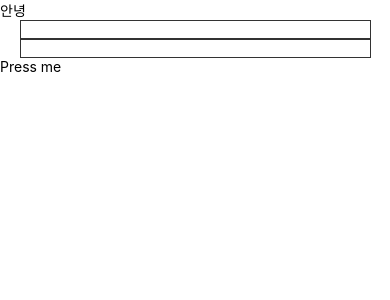
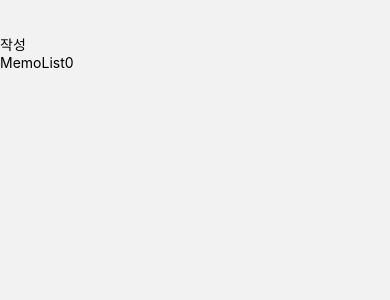
Before and after one commit to sinjw/MemoApp, a React Native app: screen /Home in a window 390 px wide. Shown: the top 300 px of the page. Built offline with nearby package versions, Linux system fonts and the light colour scheme.

Commit message:
[feat]메모 삭제기능까지구현

```diff
--- a/App.tsx
+++ b/App.tsx
@@ -1,12 +1,39 @@
+import * as React from "react";
 import { StatusBar } from "expo-status-bar";
 import { StyleSheet, Text, View } from "react-native";
 import { MemoArea } from "./component/memo_area";
+import { MemoList } from "./component/memo_list";
+import { MemoDetail } from "./component/memo_detail";
+import { NavigationContainer } from "@react-navigation/native";
+import { createNativeStackNavigator } from "@react-navigation/native-stack";
+
 export default function App() {
+  const Stack = createNativeStackNavigator();
   return (
-    <View style={styles.container}>
+    <NavigationContainer>
       <StatusBar style="auto" />
-      <MemoArea />
-    </View>
+      <Stack.Navigator
+        screenOptions={{
+          headerShown: false,
+        }}
+      >
+        <Stack.Screen
+          name="Home"
+          component={MemoArea}
+          options={{ title: "Welcome" }}
+        />
+        <Stack.Screen
+          name="MemoList"
+          component={MemoList}
+          options={{ title: "Welcome" }}
+        />
+        <Stack.Screen
+          name="MemoDetail"
+          component={MemoDetail}
+          options={{ title: "Welcome" }}
+        />
+      </Stack.Navigator>
+    </NavigationContainer>
   );
 }
 
--- a/component/memo_area.tsx
+++ b/component/memo_area.tsx
@@ -1,12 +1,15 @@
 import React, { useState } from "react";
 import { StyleSheet, Text, TextInput, View, Pressable } from "react-native";
+import AsyncStorage from "@react-native-async-storage/async-storage";
+import { MemoList } from "./memo_list";
+import { NavigationProp } from "@react-navigation/native";
 
-export const MemoArea: React.FC = () => {
+export const MemoArea: React.FC = ({ navigation }: any) => {
   const [value, setValue] = useState<string>("");
   const [memoTitle, setMemoTitle] = useState<string>("");
-  const [memoList, setMemoList] = useState<
-    { id: number; text: string; title: string }[]
-  >([]);
+  const [accept, setAccept] = useState("");
+  const [insert, setInsert] = useState();
+  const [memolists, setMemoLists] = useState<any[]>([]);
 
   const handleChange = (text: string) => {
     setValue(text);
@@ -17,19 +20,29 @@ export const MemoArea: React.FC = () => {
     console.log(text);
   };
 
-  const handleClick = () => {
+  const handleClick = async () => {
     const newMemo = { id: Math.random(), title: memoTitle, text: value };
+    const preMemo = await AsyncStorage.getItem("memoList");
+    let preMemoList = preMemo ? JSON.parse(preMemo) : [];
+
     if (value !== "") {
-      setMemoList((prevMemos) => [...prevMemos, newMemo]);
+      const updatedMemoList = [...preMemoList, newMemo];
+      await AsyncStorage.setItem("memoList", JSON.stringify(updatedMemoList));
+      setMemoLists(updatedMemoList);
       setValue("");
       setMemoTitle("");
+    }
+  };
+
+  const handleConfirm = (text: string, e: number) => {
+    if (e) {
+      setAccept(text);
     }
   };
 
   return (
     <>
       <View>
-        <Text>안녕</Text>
         <TextInput
           style={styles.textArea}
           onChangeText={handleChangeTitle}
@@ -41,35 +54,25 @@ export const MemoArea: React.FC = () => {
           value={value}
         ></TextInput>
         <Pressable onPress={handleClick}>
-          <Text>Press me</Text>
+          <Text>작성</Text>
         </Pressable>
       </View>
       <View>
-        {memoList.map((el) => (
-          <View key={el.id}>
-            <Text>{el.title}</Text>
-            <Text style={styles.noteArea}>
-              {el.text}
-              {el.id}
-            </Text>
-          </View>
-        ))}
+        <Pressable onPress={() => navigation.navigate("MemoList")}>
+          <Text>MemoList{memolists.length}</Text>
+        </Pressable>
+        <Pressable></Pressable>
       </View>
     </>
   );
 };
 const styles = StyleSheet.create({
-  textArea: {
-    backgroundColor: "#fff",
-    border: "1px solid#333",
-    width: "90%",
-    height: "100%",
-    margin: 0,
-    marginLeft: "auto",
-    marginRight: "auto",
+  textArea: {},
+  noteArea: {},
+  deleteModal: {
+    opacity: 1,
   },
-  noteArea: {
-    backgroundColor: "#fff",
-    border: "1px solid#333",
+  deleteBasic: {
+    opacity: 0,
   },
 });
--- /dev/null
+++ b/component/memo_detail.tsx
@@ -0,0 +1,18 @@
+export const MemoDetail = ({ route }: any) => {
+  const { id } = route.params;
+  return <></>;
+};
+{
+  /* <Pressable>수정</Pressable>
+<Pressable onPress={() => handleConfirm("accept", el.id)}>
+  Delete
+</Pressable>
+<View
+  style={
+    accept === "accept" ? styles.deleteModal : styles.deleteBasic
+  }
+>
+  <Pressable onPress={() => handleDeleteClick(el.id)}>삭제</Pressable>
+  <Pressable onPress={() => handleConfirm("", el.id)}>취소</Pressable>
+</View> */
+}
--- /dev/null
+++ b/component/memo_list.tsx
@@ -0,0 +1,77 @@
+import { StyleSheet, Text, TextInput, View, Pressable } from "react-native";
+import AsyncStorage from "@react-native-async-storage/async-storage";
+import React, { useState, useEffect } from "react";
+interface memos {
+  id: number;
+  title: string;
+  text: string;
+}
+
+export const MemoList = ({ navigation }: any) => {
+  const [pressList, setPressList] = useState(0);
+  const [preMemoList, setPreMemoList] = useState([]);
+
+  const handlePressList = (something: number) => {
+    setPressList(something);
+  };
+
+  useEffect(() => {
+    const fetchData = async () => {
+      try {
+        const preMemo = await AsyncStorage.getItem("memoList");
+        const preMemoList = preMemo ? JSON.parse(preMemo) : [];
+        setPreMemoList(preMemoList);
+      } catch (error) {
+        console.error("Error:", error);
+      }
+    };
+
+    fetchData();
+  }, []);
+
+  const handleDeleteAll = async () => {
+    try {
+      await AsyncStorage.clear();
+      setPreMemoList([]);
+      // 삭제 후에 UI를 업데이트하거나 다른 작업을 수행할 수 있습니다.
+    } catch (error) {
+      console.error("Error:", error);
+    }
+  };
+
+  return (
+    <>
+      <Pressable onPress={handleDeleteAll}>
+        <Text>전체삭제</Text>
+      </Pressable>
+      {preMemoList ? (
+        preMemoList.map((el: memos) => (
+          <Pressable
+            onPress={() => navigation.navigate("MemoDetail", { id: el.id })}
+          >
+            <View style={styles.noteArea} key={el.id}>
+              <Text key={`${el.id}-title`}>{el.title}</Text>
+              <Text key={`${el.id}-text`}>{el.text}</Text>
+            </View>
+          </Pressable>
+        ))
+      ) : (
+        <Text>내용이 없습니다</Text>
+      )}
+    </>
+  );
+};
+
+const styles = StyleSheet.create({
+  noteArea: {
+    backgroundColor: "#fff",
+    border: "1px",
+    margin: 10,
+  },
+  deleteModal: {
+    opacity: 1,
+  },
+  deleteBasic: {
+    opacity: 0,
+  },
+});
```
Also changed, not shown: package.json (+9 -2 lines), reducers/memodata-reducer.ts (added, +22 -0 lines), store/config.ts (added, +12 -0 lines), 1 other file (tests, documents, lock files or other folders).
